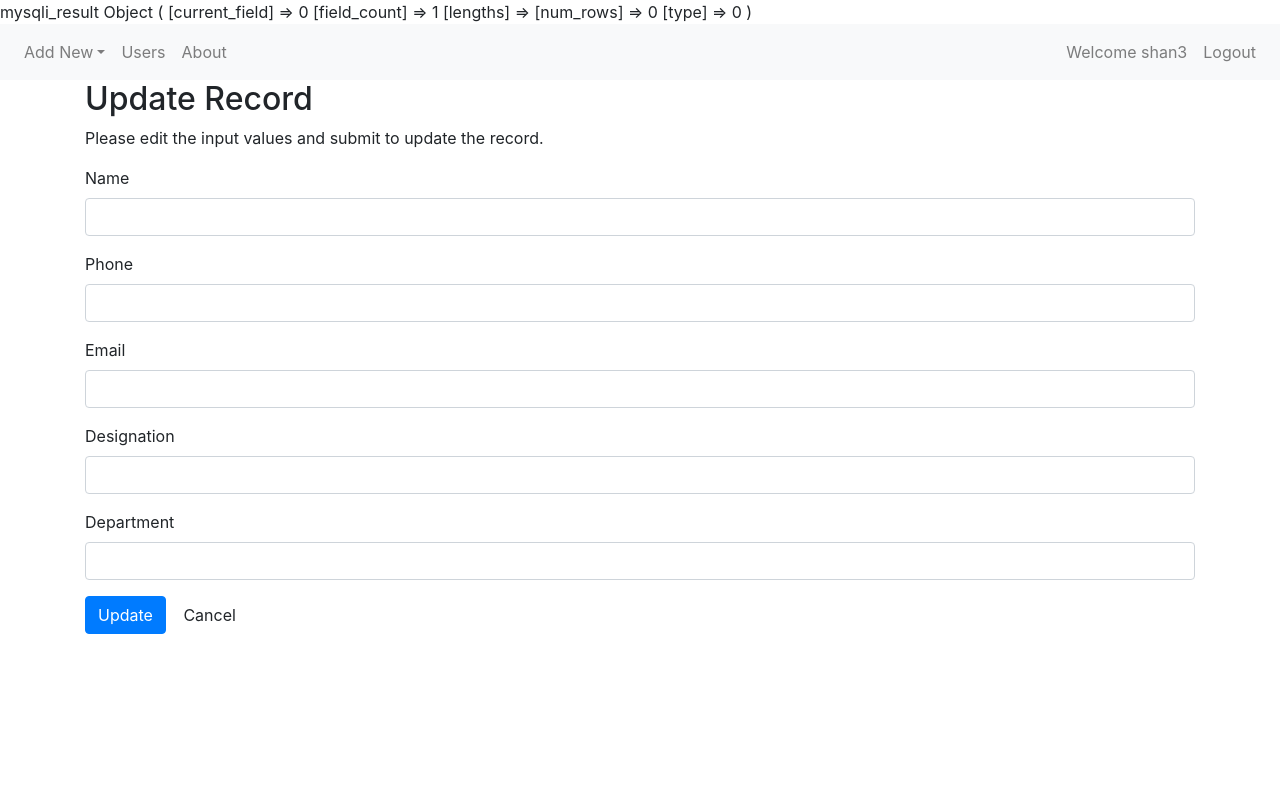
After one commit to shanniz/inwardoutwarddocs, a PHP site: page /update_teacher.php?id=1 in a window 1280 px wide. The commit adds this page. Run offline with PHP 8.4, Linux system fonts and the light colour scheme; a user stored in the database is signed in; data that the repository does not hold is empty.

Commit message:
teachers file updated

```diff
--- a/header.php
+++ b/header.php
@@ -17,7 +17,7 @@
 								<a href="create_outward.php" class="dropdown-item">New Outward</a>
 							</div>
 						</div>
-						<a href="users.php" id="navUsers" class="nav-item nav-link">Users</a>
+						<a href="users.php" id="navTeachers" class="nav-item nav-link">Teachers</a>
 						<a href="settings.php" id="navSettings" class="nav-item nav-link">Settings</a>
 						<!-- <a href="about.php" id="navAbout" class="nav-item nav-link" >About</a> -->
 					</div>
--- /dev/null
+++ b/update_teacher.php
@@ -0,0 +1,110 @@
+<?php
+// Initialize the session
+session_start();
+
+// Check if the user is logged in, if not then redirect him to login page
+if(!isset($_SESSION["loggedin"]) || $_SESSION["loggedin"] !== true){
+    header("location: login.php");
+    exit;
+}
+?>
+
+<?php
+// Include database connection file
+require_once "connection.php";
+
+    if(count($_POST)>0) {
+    mysqli_query($conn,"UPDATE tbl_teachers set name='" . $_POST['name'] . "', phone='" . $_POST['phone'] . "' ,email='" . $_POST['email']
+		. "' ,designation='" . $_POST['designation'] . "' ,department='" . $_POST['department'] . "' WHERE id='" . $_POST['id'] . "'");
+
+     header("location: teachers.php");
+     exit();
+    }
+    $result = mysqli_query($conn,"SELECT * FROM tbl_teachers WHERE id='" . $_GET['id'] . "'");
+
+	print_r($result);
+
+    $row= mysqli_fetch_array($result);
+
+?>
+
+<!DOCTYPE html>
+<html lang="en">
+<head>
+    <meta charset="UTF-8">
+    <title>Update Record</title>
+    <?php include "head.php"; ?>
+</head>
+<body>
+
+		<div class="bsheader">
+			<nav class="navbar navbar-expand-md navbar-light bg-light">
+				<!--<a href="#" class="navbar-brand">Brand</a> -->
+				<button type="button" class="navbar-toggler" data-toggle="collapse" data-target="#navbarCollapse">
+					<span class="navbar-toggler-icon"></span>
+				</button>
+
+				<div class="collapse navbar-collapse justify-content-between" id="navbarCollapse">
+					<div class="navbar-nav">
+						<div class="nav-item dropdown">
+							<a href="#" class="nav-link dropdown-toggle" data-toggle="dropdown">Add New</a>
+							<div class="dropdown-menu">
+								<a href="create_inward.php" class="dropdown-item">New Inward</a>
+								<a href="create_outward.php" class="dropdown-item">New Outward</a>
+
+							</div>
+						</div>
+						<a href="users.php" class="nav-item nav-link">Users</a>
+						<a href="#" class="nav-item nav-link">About</a>
+					</div>
+
+					<div class="navbar-nav">
+						<a href="#" class="nav-item nav-link">Welcome <?php echo htmlspecialchars($_SESSION["username"]); ?></a>
+						<a href="logout.php" class="nav-item nav-link">Logout</a>
+					</div>
+				</div>
+			</nav>
+		</div>
+
+        <div class="container">
+            <div class="row">
+                <div class="col-lg-12">
+                    <div class="page-header">
+                        <h2>Update Record</h2>
+                    </div>
+                    <p>Please edit the input values and submit to update the record.</p>
+                    <form action="<?php echo htmlspecialchars(basename($_SERVER['REQUEST_URI'])); ?>" method="post">
+                        <div class="form-group">
+                            <label>Name</label>
+                            <input type="text" name="name" class="form-control" value="<?php echo $row["name"]; ?>" maxlength="50" required="">
+                        </div>
+
+						<div class="form-group">
+                            <label>Phone</label>
+                            <input type="mobile" name="phone" class="form-control" value="" maxlength="12" required="">
+                        </div>
+
+						<div class="form-group ">
+                            <label>Email</label>
+                            <input type="email" name="email" class="form-control" value="" maxlength="30" required="">
+                        </div>
+
+						<div class="form-group ">
+                            <label>Designation</label>
+                            <input type="text" name="designation" class="form-control" value="" maxlength="30" required="">
+                        </div>
+
+						<div class="form-group ">
+                            <label>Department</label>
+                            <input type="text" name="department" class="form-control" value="" maxlength="30" required="">
+                        </div>
+
+                        <input type="hidden" name="id" value="<?php echo $row["id"]; ?>"/>
+                        <input type="submit" class="btn btn-primary" value="Update">
+                        <a href="teachers.php" class="btn btn-default">Cancel</a>
+                    </form>
+                </div>
+            </div>
+        </div>
+</body>
+</html>
```
Also changed, not shown: create_teacher.php (added, +82 -0 lines), delete_teacher.php (added, +22 -0 lines), teachers.php (added, +105 -0 lines).
